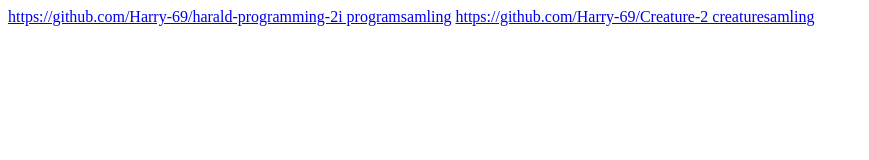
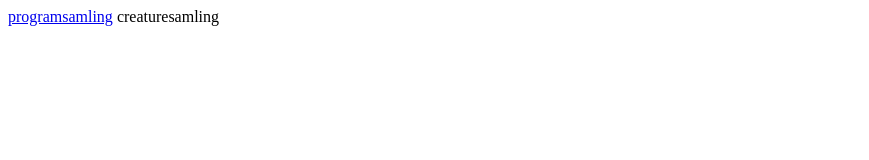
Before and after one commit to Harry-69/harry-69.github.io, a plain HTML site: page index.html in a window 1280 px wide. Shown: the whole page, without its empty margins (0-869 px from the left). Drawn offline with Linux system fonts and the light colour scheme.

Commit message:
Update index.html

```diff
--- a/index.html
+++ b/index.html
@@ -1,2 +1,2 @@
-<a href="url">https://github.com/Harry-69/harald-programming-2i programsamling</a>
-<a href="url">https://github.com/Harry-69/Creature-2 creaturesamling</a>
+<a href="https://github.com/Harry-69/harald-programming-2i"> programsamling</a>
+<a<a href="https://github.com/Harry-69/Creature-2"> creaturesamling </a>
```
